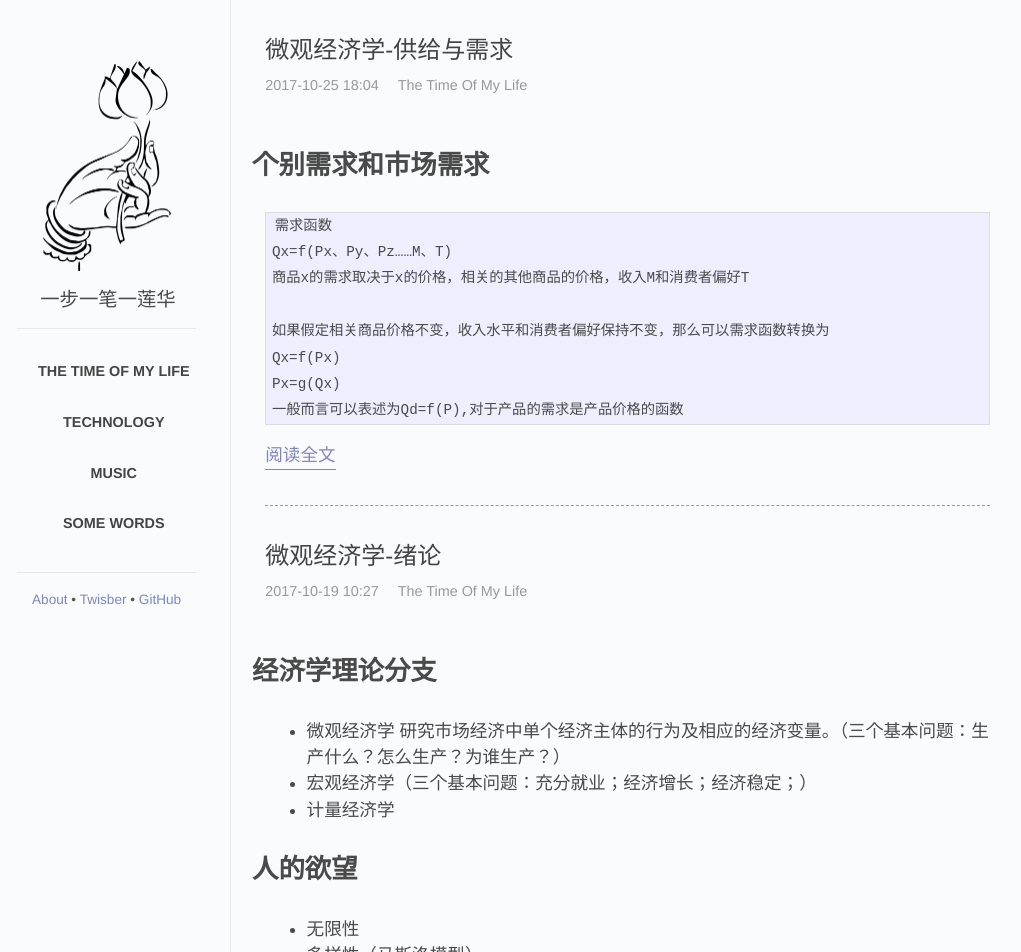
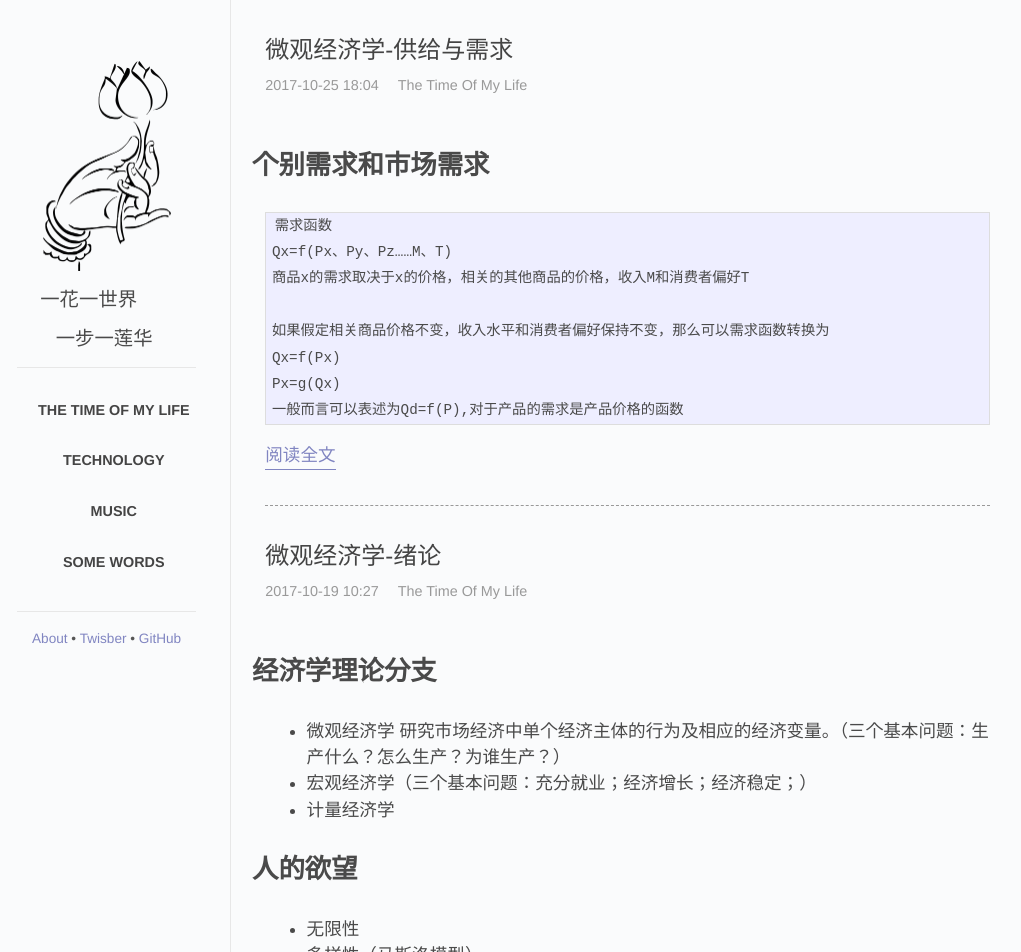
Before and after one commit to JohnnieFucker/blog, a Jekyll site: the page built from index.html, in a window 1280 px wide. Shown: the top 952 px of the page, without its empty margins (159-1180 px from the left). Built offline with Jekyll 4.4.1, drawn with Linux system fonts in a browser that asks for light colours; the list of posts is cut into pages by our own code.

Commit message:
add post

```diff
--- a/_includes/leftBar.html
+++ b/_includes/leftBar.html
@@ -1,7 +1,8 @@
 <div class="sidebar" id="sidebar">
     <div class="header">
         <h1 class="title"><a href="/"><img id="logo" src="/images/lotus.png"></a></h1>
-        <span class="tagline">一步一笔一莲华</span>
+        <span class="tagline">一花一世界</span>
+        <span class="tagline" style="padding-left: 2em;">一步一莲华</span>
     </div>
     <div class="posts">
         <ul class="posts-list">
--- a/_layouts/default.html
+++ b/_layouts/default.html
@@ -3,7 +3,7 @@
 <head>
     <meta charset="utf-8">
     <meta http-equiv="X-UA-Compatible" content="IE=edge,chrome=1">
-    <title>{{ page.title }}</title>
+    <title>{{ page.title }} [一步一莲华]</title>
     <meta name="viewport" content="width=device-width">
     <link rel="shortcut icon" href="/images/favicon.ico"/>
     <!-- syntax highlighting CSS -->
--- a/_layouts/post.html
+++ b/_layouts/post.html
@@ -3,7 +3,7 @@
 <head>
     <meta charset="utf-8">
     <meta http-equiv="X-UA-Compatible" content="IE=edge,chrome=1">
-    <title>{{ page.title }}</title>
+    <title>{{ page.title }} [一步一莲华]</title>
     <meta name="viewport" content="width=device-width">
 	<link rel="shortcut icon" href="/images/favicon.ico"/>
     <!-- syntax highlighting CSS -->
```
